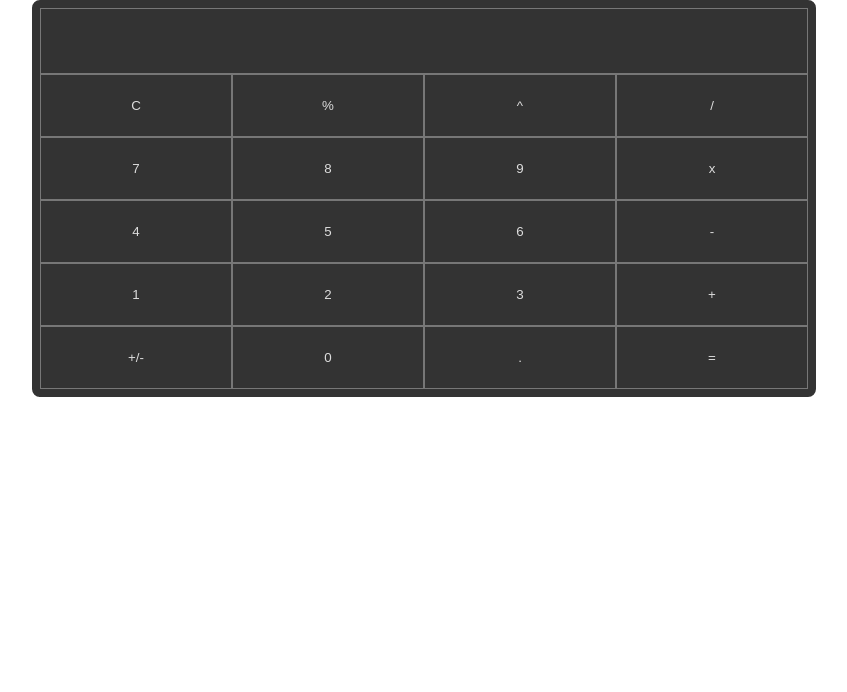
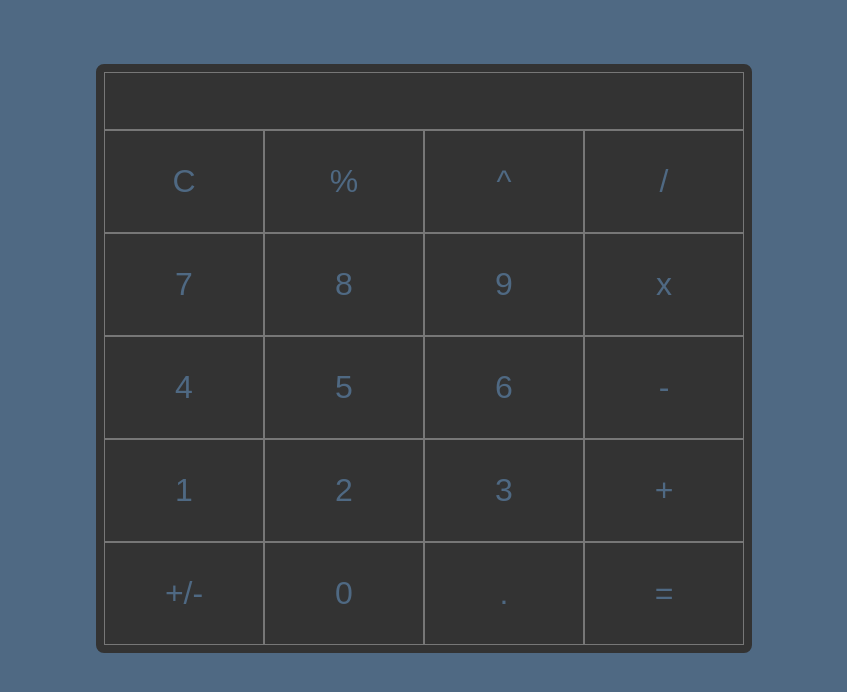
Before and after one commit to vandyand/React_Calculator, a React (Create React App) app: page / in a window 1280 px wide. Shown: the top 692 px of the page, without its empty margins (216-1063 px from the left). Built offline with nearby package versions, Linux system fonts and the light colour scheme.

Commit message:
updating style

```diff
--- a/src/App.css
+++ b/src/App.css
@@ -1,26 +1,29 @@
 *{
     margin:0px;
     padding:0px;
+    background-color: rgb(79, 105, 131);
 }
 
 .App{
     display:flex;
     flex-direction:column;
     align-items:center;
-    width:60%;
+    width:50%;
     margin:auto;
+    margin-top:5%;
     border: 8px solid #333;
     border-radius:8px;
 }
 
 .display{
     background-color:#333;
-    color:#DDD;
+    color:rgb(79, 105, 131);
     border:1px solid #777;
     width:100%;
     padding:3%;
     min-height:18px;
     text-align:right;
+    font-size:200%;
 }
 
 .row{
@@ -31,14 +34,17 @@
 
 .button{
     background-color:#333;
-    color:#DDD;
+    color:rgb(79, 105, 131);
     padding:3%;
+    padding-top:5%;
+    padding-bottom:5%;
     width:25%;
     border:1px solid #777;
+    font-size:200%;
 }
 
 .button:hover{
-    background-color:#555;
+    background-color:rgb(79, 105, 131);
     color:#fff;
 }
 
--- a/src/App.js
+++ b/src/App.js
@@ -26,7 +26,7 @@ class App extends React.Component {
 
   keyPressed = (key) => {
     let transitioned = this.stateTransitions(key)
-    this.display = this.formatOutput(this.outputUpdate(key, transitioned))
+    this.display = this.outputUpdate(key, transitioned)
     this.forceUpdate()
   }
 
@@ -141,36 +141,36 @@ class App extends React.Component {
   }
 
 
-  formatOutput = (raw) => {
+  // formatOutput = (raw) => {
 
-    let rtnStr = ''
+  //   let rtnStr = ''
 
-    if (String(raw).indexOf('.') > -1) {
-      let vals = String(raw).split('.')
-      let ind9s = vals[1].indexOf('9999')
-      let ind0s = vals[1].indexOf('0000')
+  //   if (String(raw).indexOf('.') > -1) {
+  //     let vals = String(raw).split('.')
+  //     let ind9s = vals[1].indexOf('9999')
+  //     let ind0s = vals[1].indexOf('0000')
 
-      if (ind9s > -1) {
-        if (ind9s === 0) {
-          vals[0] = String(Number(vals[0]) + 1)
-          vals[1] = ''
-        } else {
-          vals[1] = String(Number(vals[1].slice(0, ind9s)) + 1)
-        }
-      }
+  //     if (ind9s > -1) {
+  //       if (ind9s === 0) {
+  //         vals[0] = String(Number(vals[0]) + 1)
+  //         vals[1] = ''
+  //       } else {
+  //         vals[1] = String(Number(vals[1].slice(0, ind9s)) + 1)
+  //       }
+  //     }
 
-      if (ind0s > -1) {
-        vals[1] = vals[1].slice(0, ind0s)
-      }
+  //     if (ind0s > -1) {
+  //       vals[1] = vals[1].slice(0, ind0s)
+  //     }
 
-      rtnStr = vals[1] || !this.lookingForSecondVal ? vals.join('.') : vals[0]
-    } else {
-      rtnStr = raw
-    }
+  //     rtnStr = vals[1] || !this.lookingForSecondVal ? vals.join('.') : vals[0]
+  //   } else {
+  //     rtnStr = raw
+  //   }
 
-    return rtnStr
+  //   return rtnStr
 
-  }
+  // }
 
   render() {
     console.log(`current number: ${this.current_number}, st_op.op: ${this.staging_operation.operator}, st_op.num: ${this.staging_operation.number}, state: ${this.State}, display: ${this.display}`)
```
